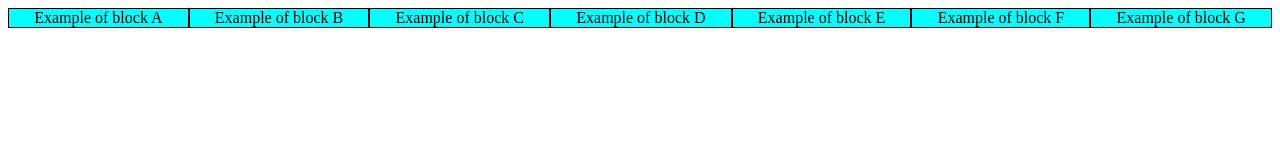
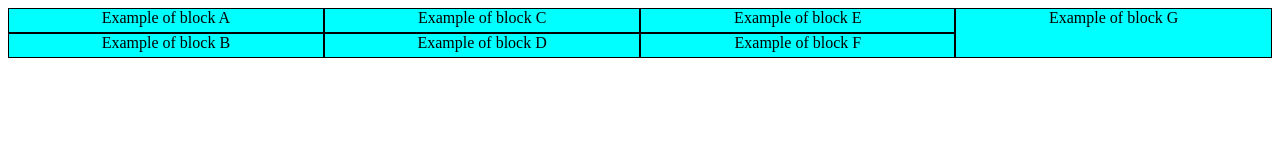
Before and after one commit to jenlisboa/Exercicios, a plain HTML site: page Ex027/Flex03/index.html in a window 1280 px wide. Drawn offline with Linux system fonts and the light colour scheme.

Commit message:
flex-wrap

```diff
--- a/Ex027/Flex03/index.html
+++ b/Ex027/Flex03/index.html
@@ -7,9 +7,9 @@
     <style>
         div.container{
             background-color: lawngreen;
-
+            height: 50px;
             display:flex;
-           flex-flow: row wrap;
+            flex-flow: column wrap;
         }
         div.item{
         background-color: aqua;
```
